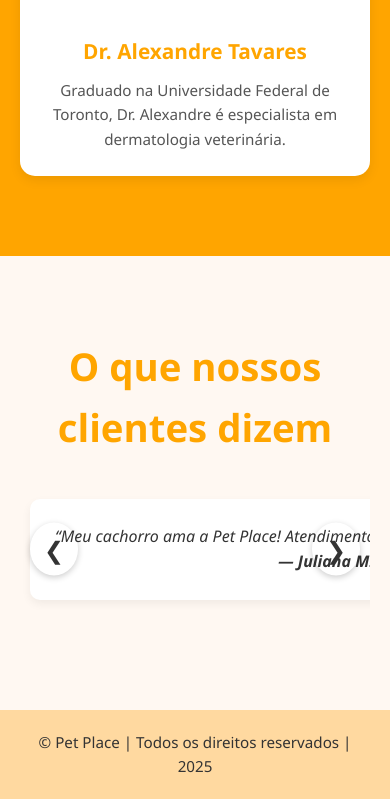
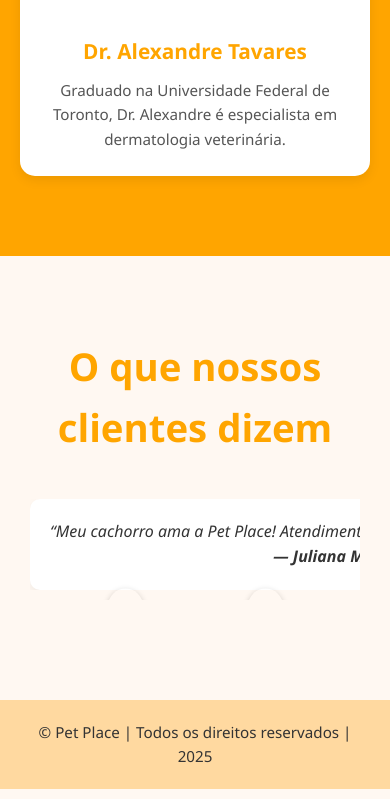
Before and after one commit to Paulo-Alvarez/Pet-Place-Landing-Page, a website: page index.html in a window 390 px wide. Shown: the part 5866-6665 px from the top of the page. Drawn offline with Linux system fonts and the light colour scheme.

Commit message:
Novos ajustes para responsividade

```diff
--- a/style.css
+++ b/style.css
@@ -375,30 +375,40 @@
 
       .depoimentos {
         width: 100%;
+        overflow: hidden;
       }
 
       .depoimentos blockquote {
         min-width: 100%;
+        box-sizing: border-box;
+        padding: 20px;
+        font-size: 1rem;
       }
 
       .nav-btn {
         position: absolute;
-        top: 50%;
-        transform: translateY(-50%);
-        font-size: 1.5rem;
+        width: 35px;
+        height: 35px;
+        font-size: 1.2rem;
         background: none;
         border: none;
         color: #333;
         cursor: pointer;
         z-index: 2;
+        top: 105%;
+        transform: translateY(-50%);
       }
 
       .left-btn {
-        left: 10px;
+        left: 25%;
       }
 
       .right-btn {
-        right: 10px;
+        right: 25%;
+      }
+
+      body {
+        overflow-x: hidden;
       }
     }
 
```
